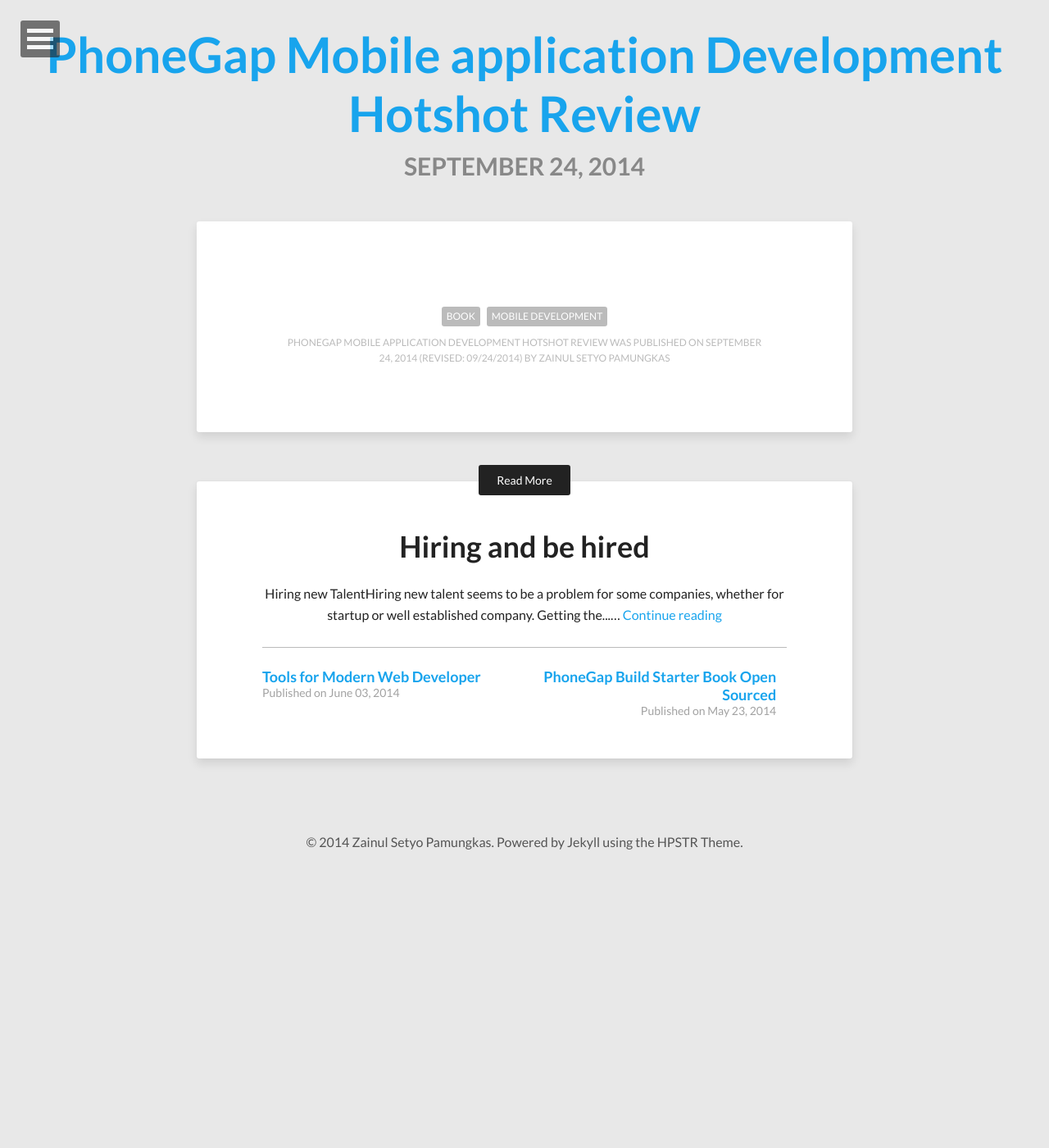
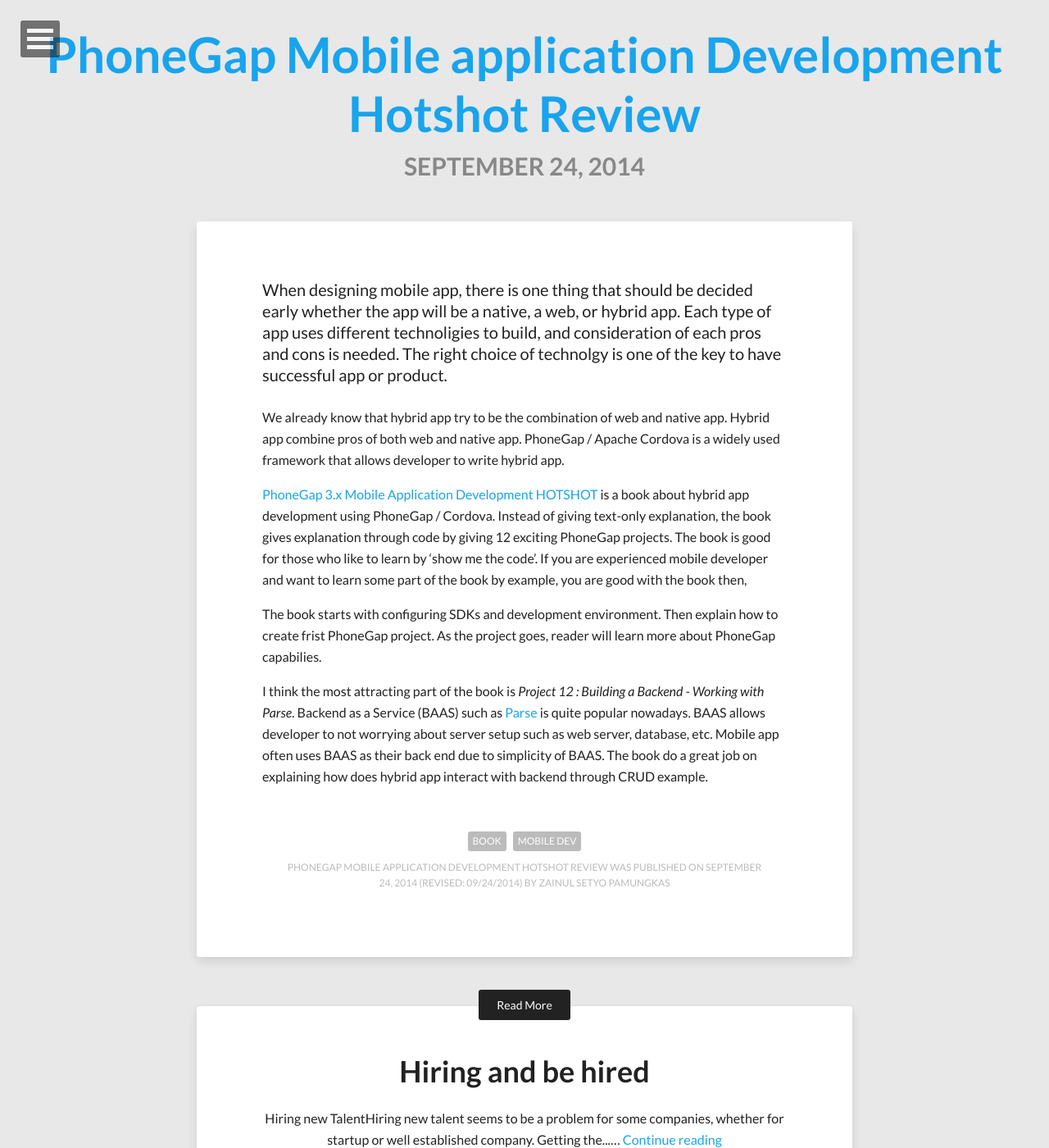
Before and after one commit to justmyfreak/justmyfreak.github.io, a Jekyll site: the page built from _posts/2014-09-24-phonegap-mobile-application-development-hotshot-review.md, in a window 1280 px wide and 1400 px high. Shown: the whole window at 82% size. Built offline with Jekyll 4.4.1, drawn with Linux system fonts in a browser that asks for light colours; nearby versions of some CDN libraries.

Commit message:
add PhoneGap Mobile application Development Hotshot Review

```diff
--- a/_posts/2014-09-24-phonegap-mobile-application-development-hotshot-review.md
+++ b/_posts/2014-09-24-phonegap-mobile-application-development-hotshot-review.md
@@ -2,11 +2,23 @@
 layout: post
 title: "PhoneGap Mobile application Development Hotshot Review"
 modified: 2014-09-24 09:35:33 +0700
-tags: [book, mobile development]
+tags: [book, mobile dev]
 image:
   feature:
   credit:
   creditlink:
 comments:
 share:
+
+published: true;
 ---
+
+When designing mobile app, there is one thing that should be decided early whether the app will be a native, a web, or hybrid app. Each type of app uses different technoligies to build, and consideration of each pros and cons is needed. The right choice of technolgy is one of the key to have successful app or product.
+
+We already know that hybrid app try to be the combination of web and native app. Hybrid app combine pros of both web and native app. PhoneGap / Apache Cordova is a widely used framework that allows developer to write hybrid app.
+
+[PhoneGap 3.x Mobile Application Development HOTSHOT](https://www.packtpub.com/application-development/phonegap-3x-mobile-application-development-hotshot) is a book about hybrid app development using PhoneGap / Cordova. Instead of giving text-only explanation, the book gives explanation through code by giving 12 exciting PhoneGap projects. The book is good for those who like to learn by 'show me the code'. If you are experienced mobile developer and want to learn some part of the book by example, you are good with the book then,
+
+The book starts with configuring SDKs and development environment. Then explain how to create frist PhoneGap project. As the project goes, reader will learn more about PhoneGap capabilies.
+
+I think the most attracting part of the book is *Project 12 : Building a Backend - Working with Parse*. Backend as a Service (BAAS) such as [Parse](http://parse.com) is quite popular nowadays. BAAS allows developer to not worrying about server setup such as web server, database, etc. Mobile app often uses BAAS as their back end due to simplicity of BAAS. The book do a great job on explaining how does hybrid app interact with backend through CRUD example.
```
